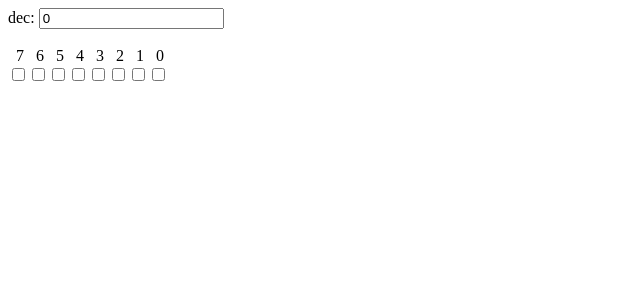
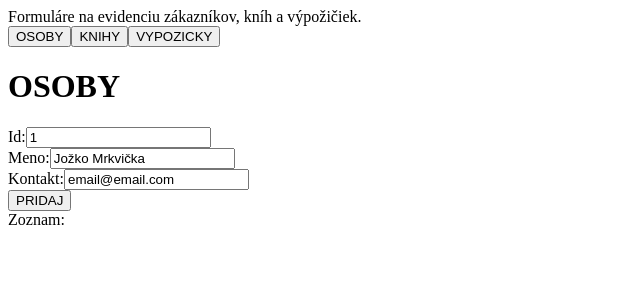
Before and after one commit to Thesmilik/teamblackbird_Angular, an Angular app: page / in a window 1280 px wide. Shown: the top 300 px of the page, without its empty margins (0-640 px from the left). Built offline with nearby package versions, Linux system fonts and the light colour scheme.

Commit message:
USER init

```diff
--- a/src/app/app.component.html
+++ b/src/app/app.component.html
@@ -1,18 +1,29 @@
 <div class="content" role="main">
+  {{title}}<br>
 
-  dec: <input [(ngModel)]="dec"(change)="toBin()">
+  <button (click)="otvorMenu(menu.OSOBY)">OSOBY</button>
+  <button (click)="otvorMenu(menu.KNIHY)">KNIHY</button>
+  <button (click)="otvorMenu(menu.VYPOZICKY)">VYPOZICKY</button>
 
-  <br><br>
-  <a>&nbsp;&nbsp;7&nbsp;&nbsp;&nbsp;6&nbsp;&nbsp;&nbsp;5&nbsp;&nbsp;&nbsp;4&nbsp;&nbsp;&nbsp;3&nbsp;&nbsp;&nbsp;2&nbsp;&nbsp;&nbsp;1&nbsp;&nbsp;&nbsp;0</a>
-  <br>
+  <div *ngIf="aktMenu == menu.OSOBY">
+    <h1>OSOBY</h1>
+    Id:<input [(ngModel)]="osoba.id"><br>
+    Meno:<input [(ngModel)]="osoba.meno"><br>
+    Kontakt:<input [ngModel]="osoba.kontakt"><br>
 
-  <input type="checkbox" [(ngModel)]="bits[7]" (change)="toDec()">
-  <input type="checkbox" [(ngModel)]="bits[6]" (change)="toDec()">
-  <input type="checkbox" [(ngModel)]="bits[5]" (change)="toDec()">
-  <input type="checkbox" [(ngModel)]="bits[4]" (change)="toDec()">
-  <input type="checkbox" [(ngModel)]="bits[3]" (change)="toDec()">
-  <input type="checkbox" [(ngModel)]="bits[2]" (change)="toDec()">
-  <input type="checkbox" [(ngModel)]="bits[1]" (change)="toDec()">
-  <input type="checkbox" [(ngModel)]="bits[0]" (change)="toDec()">
+    <button (click)="pridaj()">PRIDAJ</button><br>
+    Zoznam:<br>
 
+    <div *ngFor="let o of osoby">
+      {{o.id}} {{o.meno}} {{o.kontakt}}
+    </div>
+  </div>
+
+  <div *ngIf="aktMenu == menu.KNIHY">
+    <h1>KNIHY</h1>
+  </div>
+
+  <div *ngIf="aktMenu == menu.VYPOZICKY">
+    <h1>VYPOZICKY</h1>
+  </div>
 </div>
--- a/src/app/app.component.ts
+++ b/src/app/app.component.ts
@@ -1,85 +1,25 @@
 import { Component } from '@angular/core';
 
+enum MENU { OSOBY, KNIHY, VYPOZICKY}
 @Component({
   selector: 'app-root',
   templateUrl: './app.component.html',
   styleUrls: ['./app.component.css']
 })
 export class AppComponent {
+  title = 'Formuláre na evidenciu zákazníkov, kníh a výpožičiek.\n';
 
-  dec = 0;
+  osoby: any = [];
+  osoba = {id:"1", meno:"Jožko Mrkvička", kontakt:"email@email.com"};
 
-  bits: boolean[] = [false, false, false, false, false, false, false, false];
+  menu = MENU;
+  aktMenu: MENU = MENU.OSOBY;
 
-  public toBin() {
-    let bin = ((this.dec >>> 0).toString(2)).padStart(8, '0');
-    for (let i = 0; i < bin.length; i++) {
-      if (i < bin.length && bin[i] == '1') {
-        this.bits[7 - i] = true;
-      } else {
-        this.bits[7 - i] = false;
-      }
-    }
+  otvorMenu(m: MENU){
+    this.aktMenu = m;
   }
 
-  b0 = 0;
-  b1 = 0;
-  b2 = 0;
-  b3 = 0;
-  b4 = 0;
-  b5 = 0;
-  b6 = 0;
-  b7 = 0;
-
-  public toDec(){
-    if (this.bits[0] == true ){
-      this.b0 = + 1;
-    }else {
-      this.b0 = 0;
-    }
-
-    if (this.bits[1] == true ){
-      this.b1 = + 2;
-    }else {
-      this.b1 = 0;
-    }
-
-    if (this.bits[2] == true ){
-      this.b2 = + 4;
-    }else {
-      this.b2 = 0;
-    }
-
-    if (this.bits[3] == true ){
-      this.b3 = + 8;
-    }else {
-      this.b3 = 0;
-    }
-
-    if (this.bits[4] == true ){
-      this.b4 = + 16;
-    }else {
-      this.b4 = 0;
-    }
-
-    if (this.bits[5] == true ){
-      this.b5 = + 32;
-    }else {
-      this.b5 = 0;
-    }
-
-    if (this.bits[6] == true ){
-      this.b6 = + 64;
-    } else {
-      this.b6 = 0;
-    }
-
-    if (this.bits[7] == true ){
-      this.b7 = + 128;
-    }else {
-      this.b7 = 0;
-    }
-
-    return this.dec = this.b0 + this.b1 + this.b2 + this.b3 + this.b4 +this.b5 + this.b6 + this.b7;
+  public pridaj(): void{
+    this.osoby.push({id: this.osoba.id, meno: this.osoba.meno, kontakt: this.osoba.kontakt});
   }
 }
```
